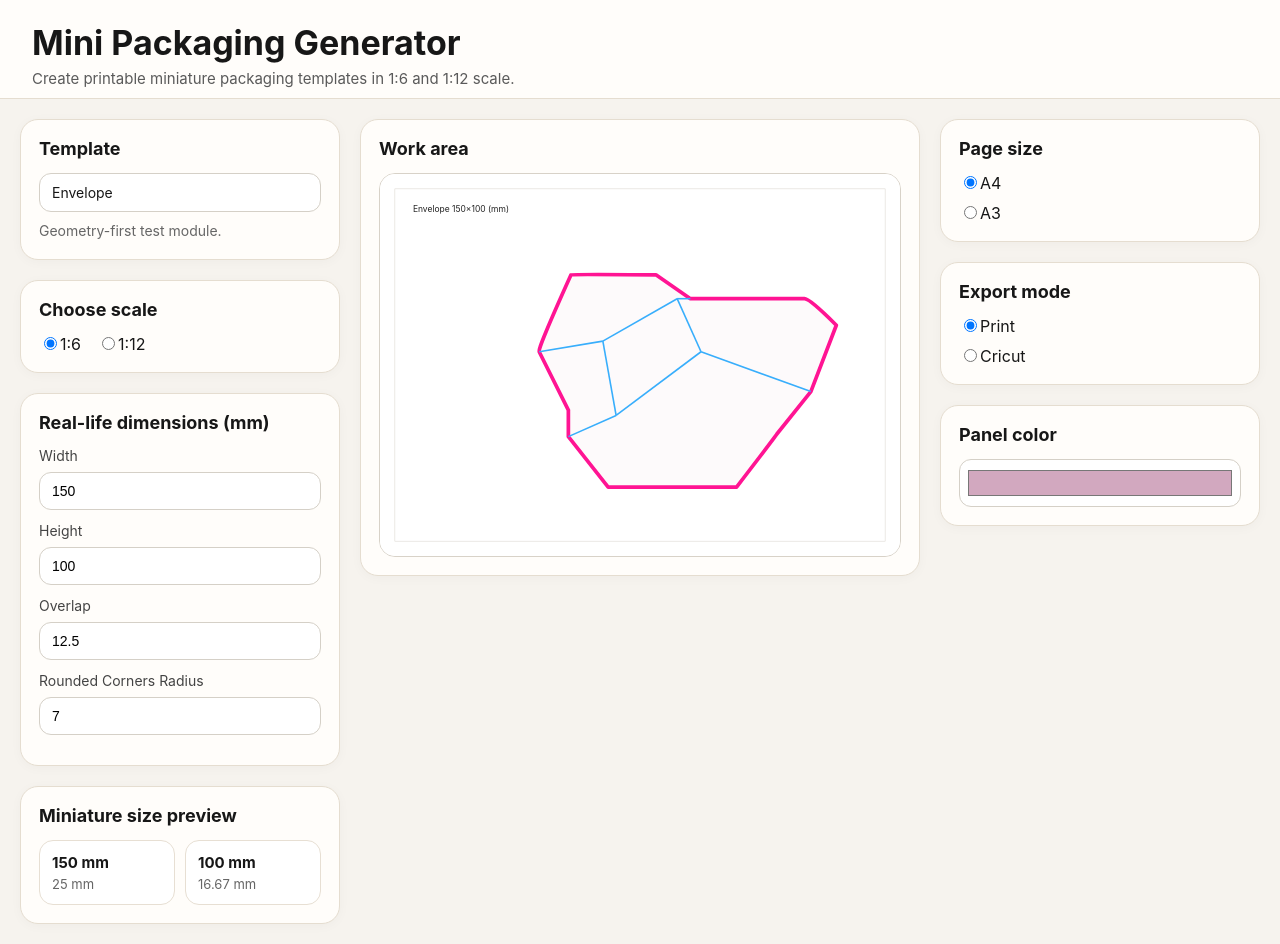
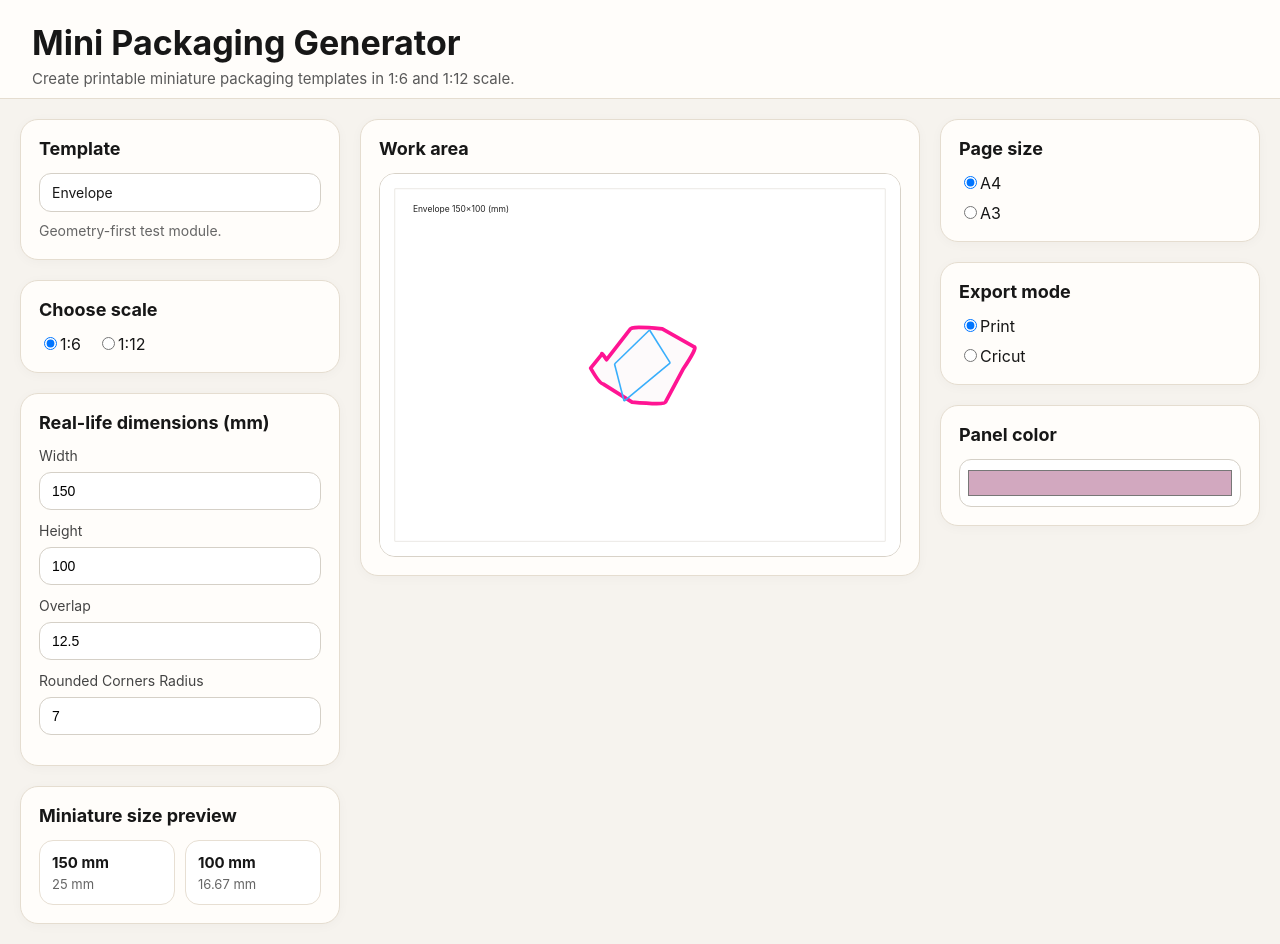
Before and after one commit to kspittrice/craftahub-mini-packaging-generator, a React (Vite) app: page / in a window 1280 px wide. Built offline with nearby package versions, Linux system fonts and the light colour scheme.

Commit message:
Update App.tsx

```diff
--- a/src/App.tsx
+++ b/src/App.tsx
@@ -47,41 +47,37 @@ function EnvelopeGeometry({
   const pageW = 980;
   const pageH = 720;
 
-  // inner tilted panel, closer to screenshot proportions
-  const innerTL = pt(420, 315);
-  const innerTR = pt(560, 235);
-  const innerBR = pt(605, 335);
-  const innerBL = pt(445, 455);
+  const cx = 505;
+  const cy = 360;
 
-  // outer contour, hand-tuned to resemble the reference screenshot
-  const a = pt(355, 445);
-  const b = pt(300, 335);
-  const c = pt(360, 190);
-  const d = pt(520, 190);
-  const e = pt(585, 235);
-  const f = pt(705, 235);
-  const g = pt(800, 235);
-  const h = pt(860, 285);
-  const i = pt(812, 410);
-  const j = pt(748, 490);
-  const k = pt(672, 590);
-  const l = pt(430, 590);
-  const m = pt(355, 495);
+  const p1 = { x: cx - W * 0.52, y: cy - H * 0.10 };
+  const p2 = { x: cx - W * 0.22, y: cy - H * 0.68 };
+  const p3 = { x: cx + W * 0.18, y: cy - H * 0.68 };
+  const p4 = { x: cx + W * 0.58, y: cy - H * 0.34 };
+  const p5 = { x: cx + W * 0.44, y: cy + H * 0.08 };
+  const p6 = { x: cx + W * 0.22, y: cy + H * 0.70 };
+  const p7 = { x: cx - W * 0.20, y: cy + H * 0.70 };
+  const p8 = { x: cx - W * 0.56, y: cy + H * 0.36 };
+  const p9 = { x: cx - W * 0.72, y: cy + H * 0.06 };
+  const p10 = { x: cx - W * 0.58, y: cy - H * 0.20 };
+
+  const blueA = { x: cx - W * 0.42, y: cy - H * 0.02 };
+  const blueB = { x: cx + W * 0.02, y: cy - H * 0.66 };
+  const blueC = { x: cx + W * 0.28, y: cy - H * 0.04 };
+  const blueD = { x: cx - W * 0.30, y: cy + H * 0.68 };
 
   const outerPath = `
-    M ${a.x} ${a.y}
-    L ${b.x} ${b.y}
-    Q ${b.x - R * 0.6} ${b.y - R * 0.4} ${c.x} ${c.y}
-    Q ${c.x + R * 0.4} ${c.y - R * 0.2} ${d.x} ${d.y}
-    L ${e.x} ${e.y}
-    L ${g.x} ${g.y}
-    Q ${g.x + R * 1.4} ${g.y} ${h.x} ${h.y}
-    L ${i.x} ${i.y}
-    L ${j.x} ${j.y}
-    Q ${j.x - R * 0.5} ${j.y + R * 0.8} ${k.x} ${k.y}
-    Q ${k.x - R * 0.6} ${k.y} ${l.x} ${l.y}
-    L ${m.x} ${m.y}
-    L ${a.x} ${a.y}
+    M ${p1.x} ${p1.y}
+    L ${p2.x} ${p2.y}
+    Q ${p2.x + R * 0.2} ${p2.y - R * 0.8} ${p3.x} ${p3.y}
+    L ${p4.x} ${p4.y}
+    Q ${p4.x + R * 1.0} ${p4.y} ${p5.x} ${p5.y}
+    L ${p6.x} ${p6.y}
+    Q ${p6.x - R * 0.2} ${p6.y + R * 0.8} ${p7.x} ${p7.y}
+    L ${p8.x} ${p8.y}
+    Q ${p8.x - R * 1.0} ${p8.y} ${p9.x} ${p9.y}
+    L ${p10.x} ${p10.y}
+    Q ${p10.x - R * 0.2} ${p10.y - R * 0.8} ${p1.x} ${p1.y}
   `;
 
   return (
@@ -93,30 +89,20 @@ function EnvelopeGeometry({
           Envelope {Math.round(width)}×{Math.round(height)} (mm)
         </text>
 
-        {/* subtle fill only to show editable area */}
-        <path d={outerPath} fill={fill} fillOpacity="0.06" stroke="none" />
-
-        {/* cut line */}
         <path
           d={outerPath}
-          fill="none"
+          fill={fill}
+          fillOpacity="0.06"
           stroke="#ff1493"
           strokeWidth="7"
           strokeLinejoin="round"
           strokeLinecap="round"
         />
 
-        {/* fold lines / inner panel */}
-        <path d={line(innerTL, innerTR)} fill="none" stroke="#38aefc" strokeWidth="3" />
-        <path d={line(innerTR, innerBR)} fill="none" stroke="#38aefc" strokeWidth="3" />
-        <path d={line(innerBR, innerBL)} fill="none" stroke="#38aefc" strokeWidth="3" />
-        <path d={line(innerBL, innerTL)} fill="none" stroke="#38aefc" strokeWidth="3" />
-
-        {/* diagonals to side flaps */}
-        <path d={line(b, innerTL)} fill="none" stroke="#38aefc" strokeWidth="3" />
-        <path d={line(m, innerBL)} fill="none" stroke="#38aefc" strokeWidth="3" />
-        <path d={line(e, innerTR)} fill="none" stroke="#38aefc" strokeWidth="3" />
-        <path d={line(i, innerBR)} fill="none" stroke="#38aefc" strokeWidth="3" />
+        <path d={line(blueA, blueB)} fill="none" stroke="#38aefc" strokeWidth="3" />
+        <path d={line(blueB, blueC)} fill="none" stroke="#38aefc" strokeWidth="3" />
+        <path d={line(blueC, blueD)} fill="none" stroke="#38aefc" strokeWidth="3" />
+        <path d={line(blueD, blueA)} fill="none" stroke="#38aefc" strokeWidth="3" />
       </svg>
     </div>
   );
```
